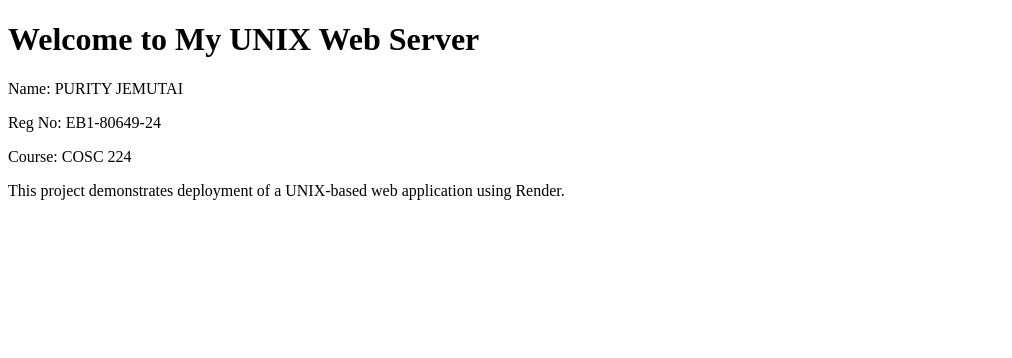
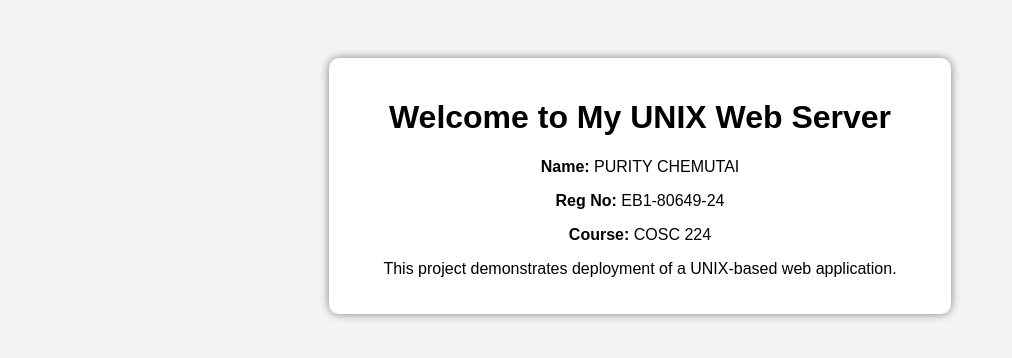
Before and after one commit to chemu123-r/cosc224-project, a website: page index.html in a window 1280 px wide. Shown: the whole page, without its empty margins (0-1012 px from the left). Drawn offline with Linux system fonts and the light colour scheme.

Commit message:
Update index.html

```diff
--- a/index.html
+++ b/index.html
@@ -1,13 +1,31 @@
 <!DOCTYPE html>
 <html>
 <head>
-    <title>COSC 224 CAT</title>
+    <title>UNIX Web Server</title>
+    <style>
+        body {
+            font-family: Arial;
+            background-color: #f4f4f4;
+            text-align: center;
+            padding: 50px;
+        }
+        .card {
+            background: white;
+            padding: 20px;
+            border-radius: 10px;
+            width: 50%;
+            margin: auto;
+            box-shadow: 0 0 10px gray;
+        }
+    </style>
 </head>
 <body>
-    <h1>Welcome to My UNIX Web Server</h1>
-    <p>Name: PURITY JEMUTAI</p>
-    <p>Reg No: EB1-80649-24</p>
-    <p>Course: COSC 224</p>
-    <p>This project demonstrates deployment of a UNIX-based web application using Render.</p>
+    <div class="card">
+        <h1>Welcome to My UNIX Web Server</h1>
+        <p><b>Name:</b> PURITY CHEMUTAI</p>
+        <p><b>Reg No:</b> EB1-80649-24</p>
+        <p><b>Course:</b> COSC 224</p>
+        <p>This project demonstrates deployment of a UNIX-based web application.</p>
+    </div>
 </body>
 </html>
```
